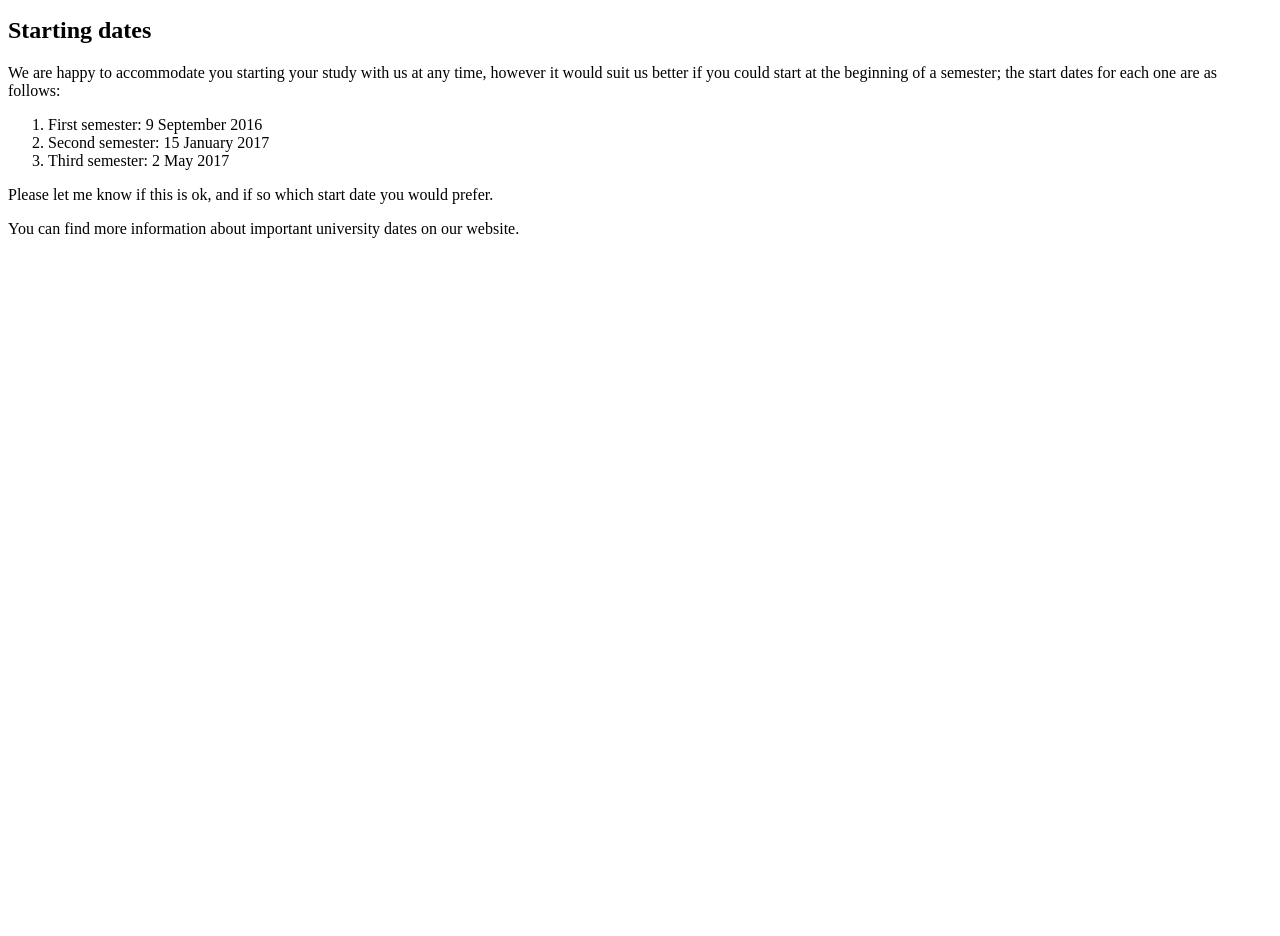
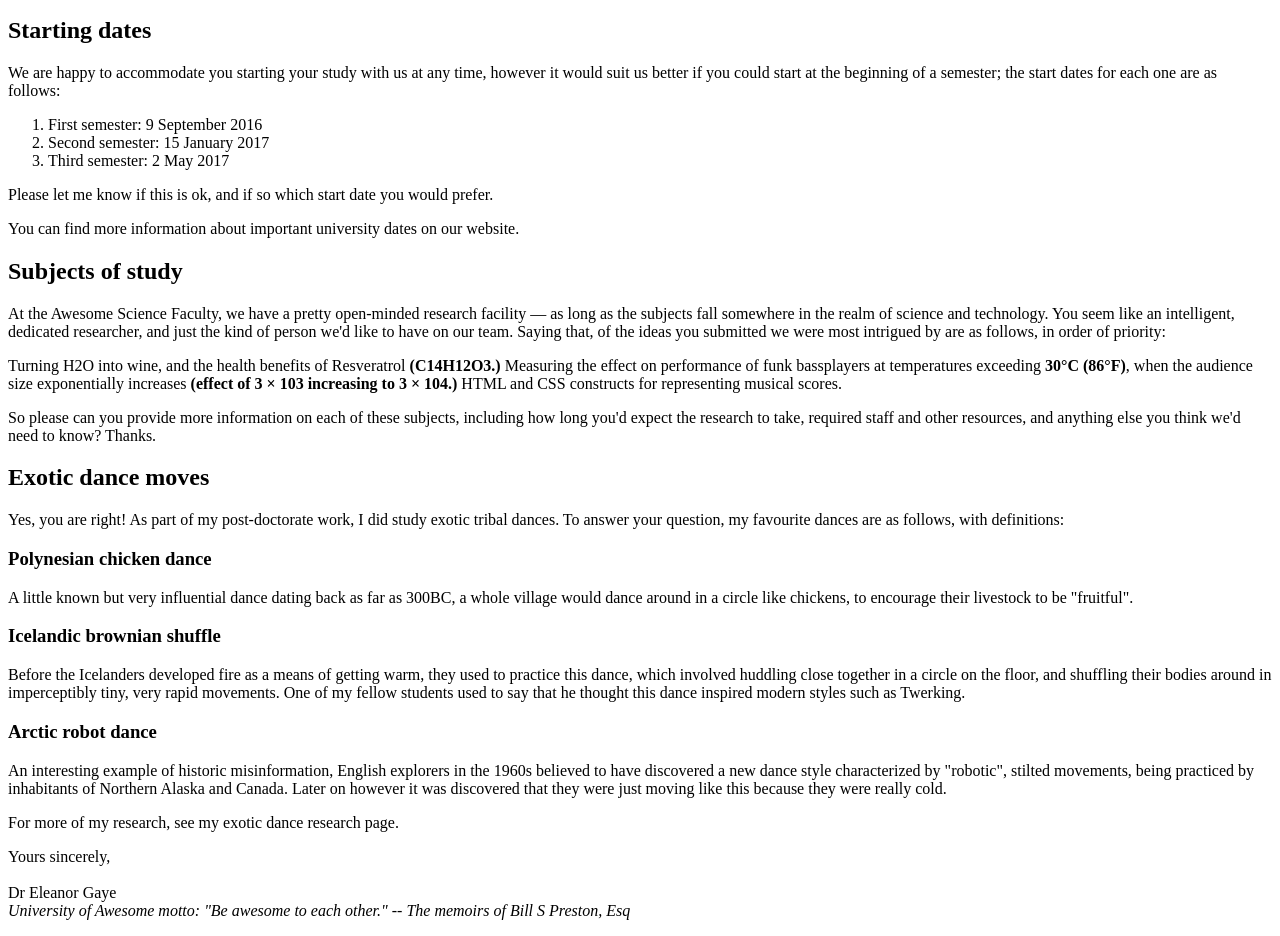
Before and after one commit to dayani-g/Introduction-to-HTML, a plain HTML site: page index.html in a window 1280 px wide. Shown: the part 119-1055 px from the top of the page. Before the commit the page ends 800 px from the top, so only its background shows below. Drawn offline with Linux system fonts and the light colour scheme.

Commit message:
completed document

```diff
--- a/index.html
+++ b/index.html
@@ -23,5 +23,39 @@
 
         <p>You can find more information about important university dates on our website.</p>
 
+        <h2>Subjects of study</h2>
+
+        <p>At the Awesome Science Faculty, we have a pretty open-minded research facility — as long as the subjects fall somewhere in the realm of science and technology. You seem like an intelligent, dedicated researcher, and just the kind of person we'd like to have on our team. Saying that, of the ideas you submitted we were most intrigued by are as follows, in order of priority:</p>
+
+        <p>Turning H2O into wine, and the health benefits of Resveratrol <strong>(C14H12O3.)</strong>
+     Measuring the effect on performance of funk bassplayers at temperatures exceeding <strong>30°C (86°F)</strong>, when the audience size exponentially increases <strong>(effect of 3 × 103 increasing to 3 × 104.)</strong> HTML and CSS constructs for representing musical scores.</p>
+
+        <p>So please can you provide more information on each of these subjects, including how long you'd expect the research to take, required staff and other resources, and anything else you think we'd need to know? Thanks.</p>
+
+        <h2>Exotic dance moves</h2>
+
+        <p>Yes, you are right! As part of my post-doctorate work, I did study exotic tribal dances. To answer your question, my favourite dances are as follows, with definitions:</p>
+
+        <h3>Polynesian chicken dance</h3>
+
+        <p>A little known but very influential dance dating back as far as 300BC, a whole village would dance around in a circle like chickens, to encourage their livestock to be "fruitful".</p>
+
+        <h3>Icelandic brownian shuffle</h3>
+
+        <p>Before the Icelanders developed fire as a means of getting warm, they used to practice this dance, which involved huddling close together in a circle on the floor, and shuffling their bodies around in imperceptibly tiny, very rapid movements. One of my fellow students used to say that he thought this dance inspired modern styles such as Twerking.</p>
+
+        <h3>Arctic robot dance</h3>
+
+        <p>An interesting example of historic misinformation, English explorers in the 1960s believed to have discovered a new dance style characterized by "robotic", stilted movements, being practiced by inhabitants of Northern Alaska and Canada. Later on however it was discovered that they were just moving like this because they were really cold.</p>
+
+        <p>For more of my research, see my exotic dance research page.</p>
+
+        <p>
+            Yours sincerely,<br>
+            <br>
+            Dr Eleanor Gaye<br>
+            <em>University of Awesome motto: "Be awesome to each other." -- The memoirs of Bill S Preston, Esq</em>
+        </p>
+
     </body>
 </html>
```
Lines whose indentation alone changed are shown as unchanged.
